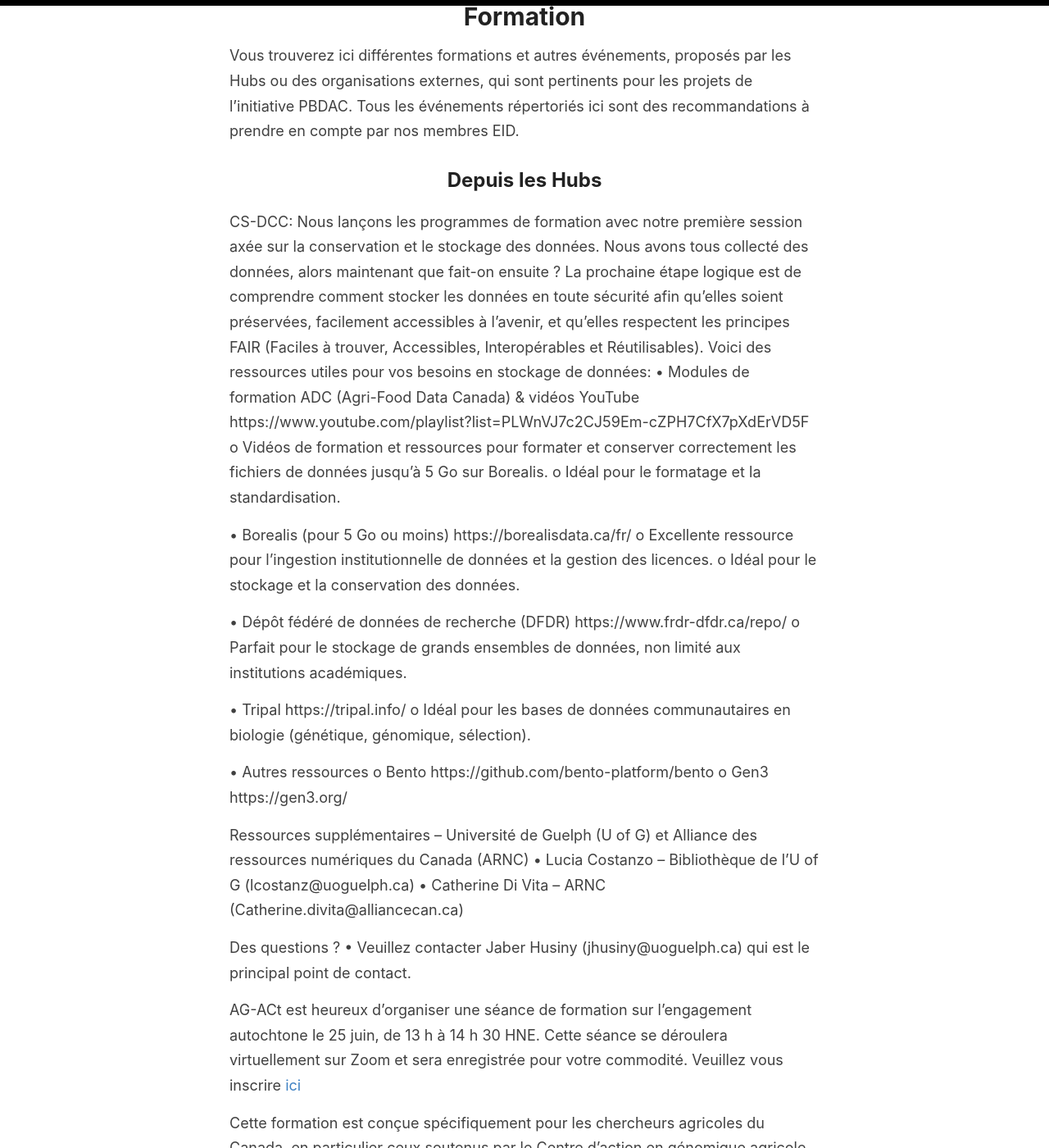
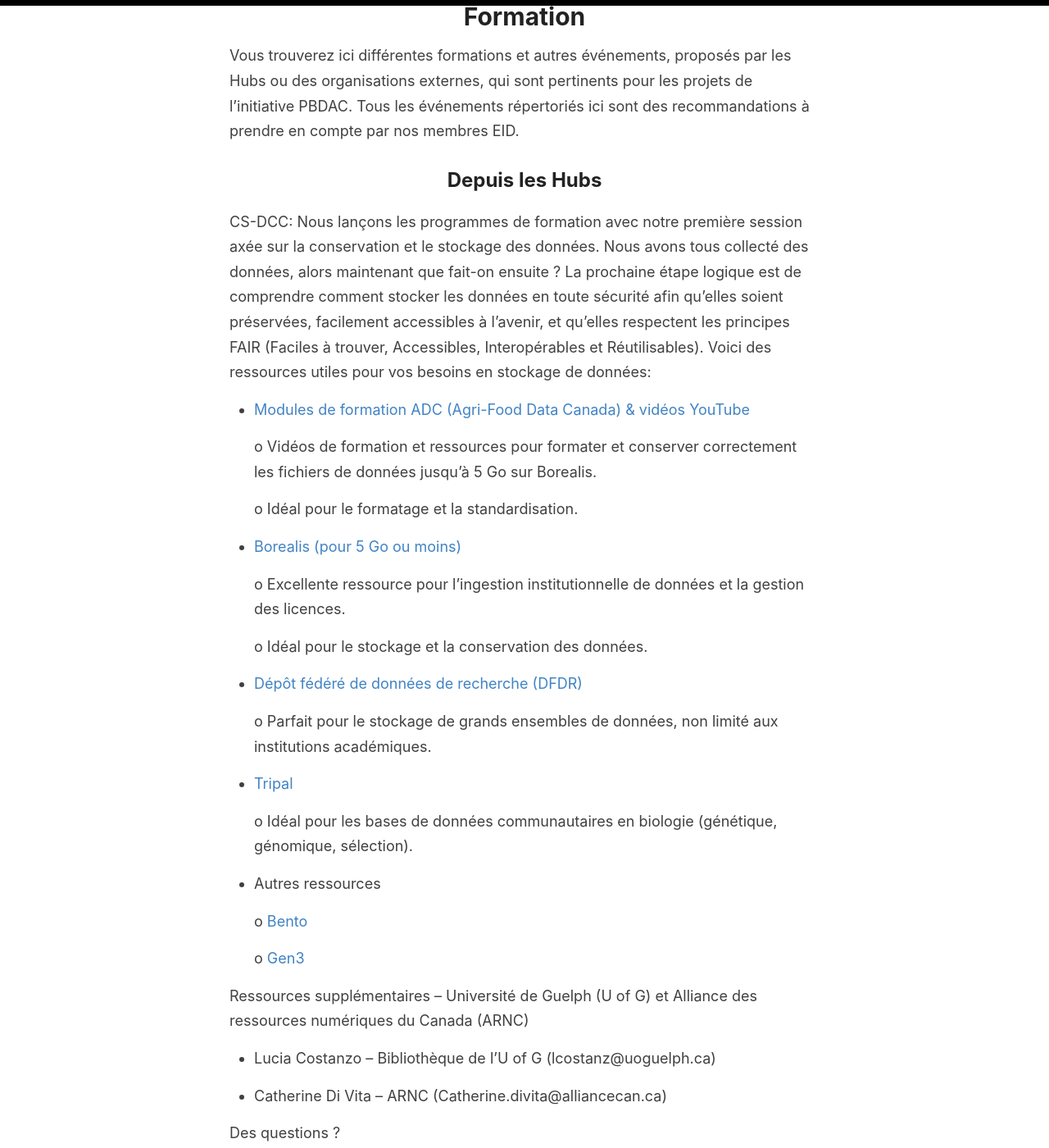
Before and after one commit to ClimateSmartAg/ClimateSmartAg-website-fr, a Jekyll site: the page built from _pages/training.md, in a window 1280 px wide and 1400 px high, scrolled down 192 px. Shown: the whole window at 82% size. Built offline with Jekyll 4.4.1, drawn with Linux system fonts in a browser that asks for light colours; some of the changed text lies outside the part shown.

Commit message:
Update training.md

```diff
--- a/_pages/training.md
+++ b/_pages/training.md
@@ -9,30 +9,42 @@
 
 ## Depuis les Hubs
 CS-DCC: Nous lançons les programmes de formation avec notre première session axée sur la conservation et le stockage des données. Nous avons tous collecté des données, alors maintenant que fait-on ensuite ? La prochaine étape logique est de comprendre comment stocker les données en toute sécurité afin qu'elles soient préservées, facilement accessibles à l'avenir, et qu'elles respectent les principes FAIR (Faciles à trouver, Accessibles, Interopérables et Réutilisables). Voici des ressources utiles pour vos besoins en stockage de données:
-  •	Modules de formation ADC (Agri-Food Data Canada) & vidéos YouTube https://www.youtube.com/playlist?list=PLWnVJ7c2CJ59Em-cZPH7CfX7pXdErVD5F
+
+- [Modules de formation ADC (Agri-Food Data Canada) & vidéos YouTube](https://www.youtube.com/playlist?list=PLWnVJ7c2CJ59Em-cZPH7CfX7pXdErVD5F)
+
     o	Vidéos de formation et ressources pour formater et conserver correctement les fichiers de données jusqu'à 5 Go sur Borealis.
+
     o	Idéal pour le formatage et la standardisation.
 
-  •	Borealis (pour 5 Go ou moins) https://borealisdata.ca/fr/
+- [Borealis (pour 5 Go ou moins)](https://borealisdata.ca/fr/)
+
     o	Excellente ressource pour l’ingestion institutionnelle de données et la gestion des licences.
+
     o	Idéal pour le stockage et la conservation des données.
 
-  •	Dépôt fédéré de données de recherche (DFDR) https://www.frdr-dfdr.ca/repo/
+- [Dépôt fédéré de données de recherche (DFDR)](https://www.frdr-dfdr.ca/repo/)
+
     o	Parfait pour le stockage de grands ensembles de données, non limité aux institutions académiques.
 
-  •	Tripal https://tripal.info/
+- [Tripal](https://tripal.info/)
+
     o	Idéal pour les bases de données communautaires en biologie (génétique, génomique, sélection).
 
-  •	Autres ressources
-    o	Bento https://github.com/bento-platform/bento
-    o	Gen3 https://gen3.org/
+- Autres ressources
+
+    o	[Bento](https://github.com/bento-platform/bento)
+
+    o	[Gen3](https://gen3.org/)
 
 Ressources supplémentaires – Université de Guelph (U of G) et Alliance des ressources numériques du Canada (ARNC)
-  •	Lucia Costanzo – Bibliothèque de l’U of G (lcostanz@uoguelph.ca)
-  •	Catherine Di Vita – ARNC (Catherine.divita@alliancecan.ca)
+
+- Lucia Costanzo – Bibliothèque de l’U of G (lcostanz@uoguelph.ca)
+
+- Catherine Di Vita – ARNC (Catherine.divita@alliancecan.ca)
 
 Des questions ?
-  •	Veuillez contacter Jaber Husiny (jhusiny@uoguelph.ca) qui est le principal point de contact.
+
+- Veuillez contacter Jaber Husiny (jhusiny@uoguelph.ca) qui est le principal point de contact.
 
 AG-ACt est heureux d'organiser une séance de formation sur l'engagement autochtone le 25 juin, de 13 h à 14 h 30 HNE. Cette séance se déroulera virtuellement sur Zoom et sera enregistrée pour votre commodité.
 Veuillez vous inscrire [ici](https://zoom.us/meeting/register/Za6OdVqOReqUlcD0hvIx_g)
```
